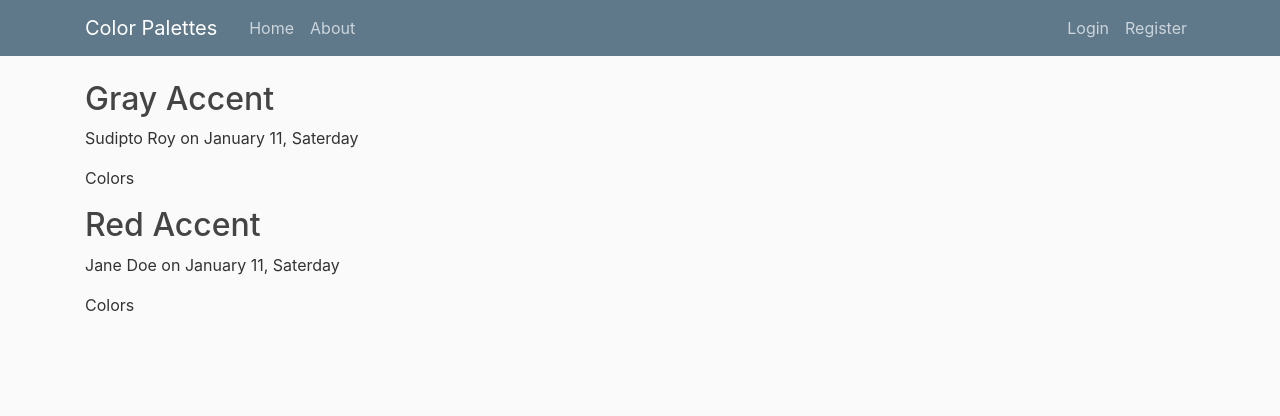
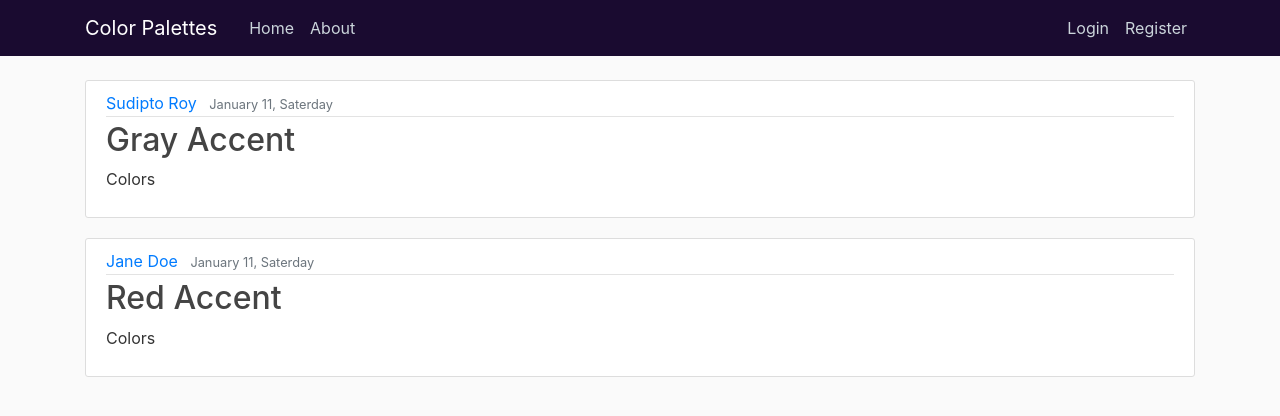
Before and after one commit to sudiptoroy/Color_Palettes, a Django app: page / in a window 1280 px wide. Shown: the top 416 px of the page. Run offline with Django 3.2, Linux system fonts and the light colour scheme; some libraries are stand-ins or nearby versions.

Commit message:
Update templates and static files

```diff
--- a/palettes/static/palettes/main.css
+++ b/palettes/static/palettes/main.css
@@ -13,7 +13,7 @@ body {
   }
 
   .bg-steel {
-    background-color: #5f788a;
+    background-color: #1a0b30;
   }
 
   .site-header .navbar-nav .nav-link {
--- a/palettes/templates/palettes/base.html
+++ b/palettes/templates/palettes/base.html
@@ -19,7 +19,7 @@
 
 </head>
 <body>
-
+    <!-- Navigation Bar -->
     <header class="site-header">
         <nav class="navbar navbar-expand-md navbar-dark bg-steel fixed-top">
           <div class="container">
@@ -29,8 +29,8 @@
             </button>
             <div class="collapse navbar-collapse" id="navbarToggle">
               <div class="navbar-nav mr-auto">
-                <a class="nav-item nav-link" href="/">Home</a>
-                <a class="nav-item nav-link" href="#">About</a>
+                <a class="nav-item nav-link" href="{% url 'palettes-home' %}">Home</a>
+                <a class="nav-item nav-link" href="{% url 'palettes-about' %}">About</a>
               </div>
               <!-- Navbar Right Side -->
               <div class="navbar-nav">
--- a/palettes/templates/palettes/home.html
+++ b/palettes/templates/palettes/home.html
@@ -2,8 +2,15 @@
 {% block content %}
     <!-- Loop through the palettes in palettes_content passed from palettes.views -->
     {% for palettes in palettes_content %}
-        <h2>{{ palettes.title }}</h2>
-        <p>{{ palettes.author }} on {{ palettes.date_posted }}</p>
-        <p>{{ palettes.content }}</p>
+    <article class="media content-section">
+        <div class="media-body">
+          <div class="article-metadata">
+            <a class="mr-2" href="#">{{ palettes.author }}</a>
+            <small class="text-muted">{{ palettes.date_posted }}</small>
+          </div>
+          <h2><a class="article-title" href="#">{{ palettes.title }}</a></h2>
+          <p class="article-content">{{ palettes.content }}</p>
+        </div>
+    </article>
     {% endfor %}
 {% endblock content %}
```
